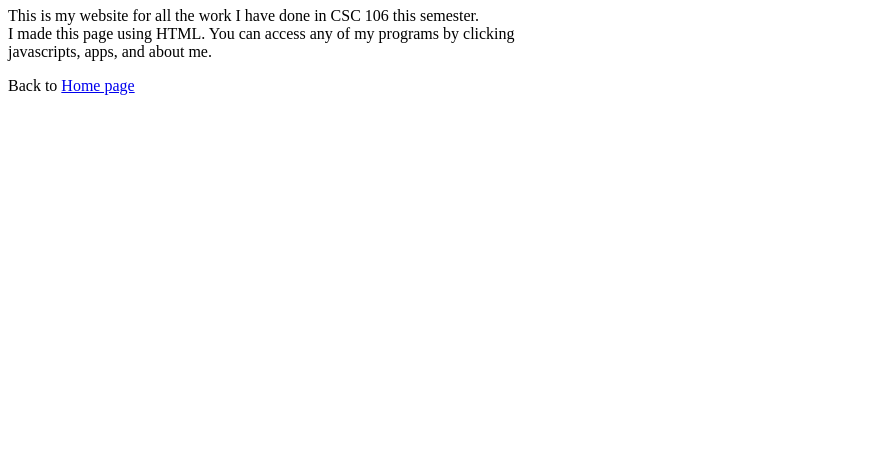
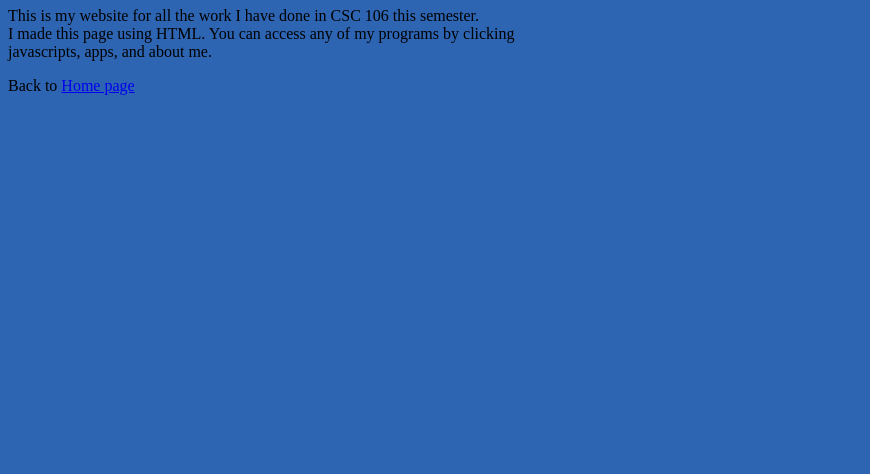
Before and after one commit to jbiancamano/jbiancamano.github.io, a plain HTML site: page index.html in a window 1280 px wide. Shown: the part 326-800 px from the top of the page, without its empty margins (0-870 px from the left). Drawn offline with Linux system fonts and the light colour scheme.

Commit message:
Update index.html

```diff
--- a/index.html
+++ b/index.html
@@ -4,7 +4,7 @@
         <meta charset="utf-8">
         <title>Justin's Programming Portfolio</title>
         <style>
-            body { background: <img src="myBackground.jpg">
+            body { background-color: rgb(45, 101, 179);}
         </style>
     </head>
     <body>
```
